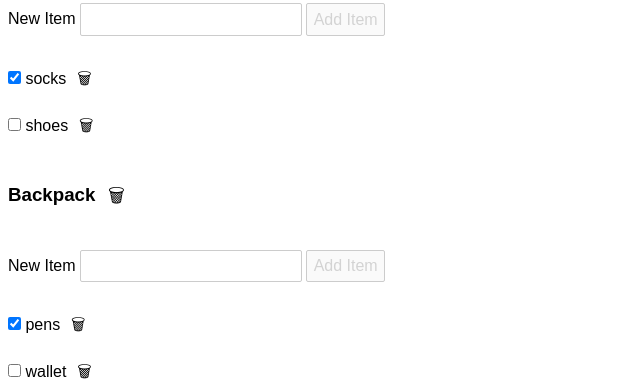
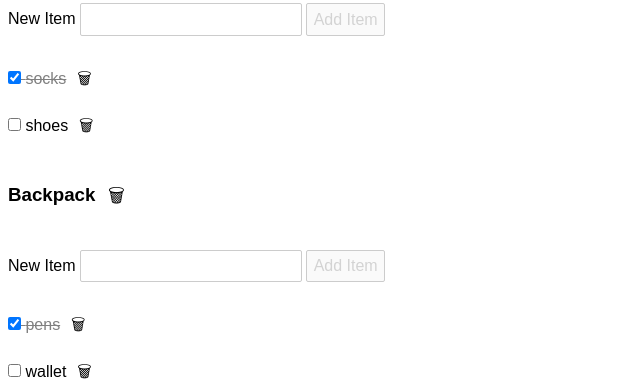
Before and after one commit to mvolkmann/travel-packing, a Svelte app: page / in a window 1280 px wide. Shown: the part 211-599 px from the top of the page, without its empty margins (0-640 px from the left). Built offline with nearby package versions, Linux system fonts and the light colour scheme.

Commit message:
progress

```diff
--- a/src/App.svelte
+++ b/src/App.svelte
@@ -26,6 +26,7 @@
     categories.push({id: getGuid(), name: categoryName, items: []});
     categories.sort((c1, c2) => c1.name.localeCompare(c2.name));
     categories = categories;
+    categoryName = '';
   }
 
   function deleteCategory(category) {
@@ -49,15 +50,15 @@
 <main>
   <h1>Travel Packing Checklist</h1>
 
-  <div>
+  <form on:submit|preventDefault={addCategory}>
     <label>
       New Category
       <input bind:value={categoryName} />
     </label>
-    <button disabled={!categoryName} on:click={addCategory}>
+    <button disabled={!categoryName}>
       Add Category
     </button>
-  </div>
+  </form>
 
   {#each categories as category}
     <Category {category} on:delete={() => deleteCategory(category)} />
--- a/src/Category.svelte
+++ b/src/Category.svelte
@@ -16,6 +16,7 @@
     items.push({id: getGuid(), name: itemName, packed: false});
     items.sort((item1, item2) => item1.name.localeCompare(item2.name));
     category.items = items;
+    itemName = '';
   }
 
   function deleteItem(item) {
@@ -36,13 +37,13 @@
   <button class="icon" on:click={() => dispatch('delete')}>&#x1F5D1;</button>
 </h3>
 
-<div>
+<form on:submit|preventDefault={addItem}>
   <label>
     New Item
     <input bind:value={itemName} />
   </label>
-  <button disabled={!itemName} on:click={addItem}>Add Item</button>
-</div>
+  <button disabled={!itemName}>Add Item</button>
+</form>
 
 <ul>
   {#each category.items as item}
--- a/src/Item.svelte
+++ b/src/Item.svelte
@@ -18,10 +18,15 @@
   label {
     display: inline-block;
   }
+
+  .packed-true {
+    color: gray;
+    text-decoration: line-through;
+  }
 </style>
 
 <li>
-  <label>
+  <label class="packed-{item.packed}">
     <input type="checkbox" bind:checked={item.packed} />
     {item.name}
   </label>
```
